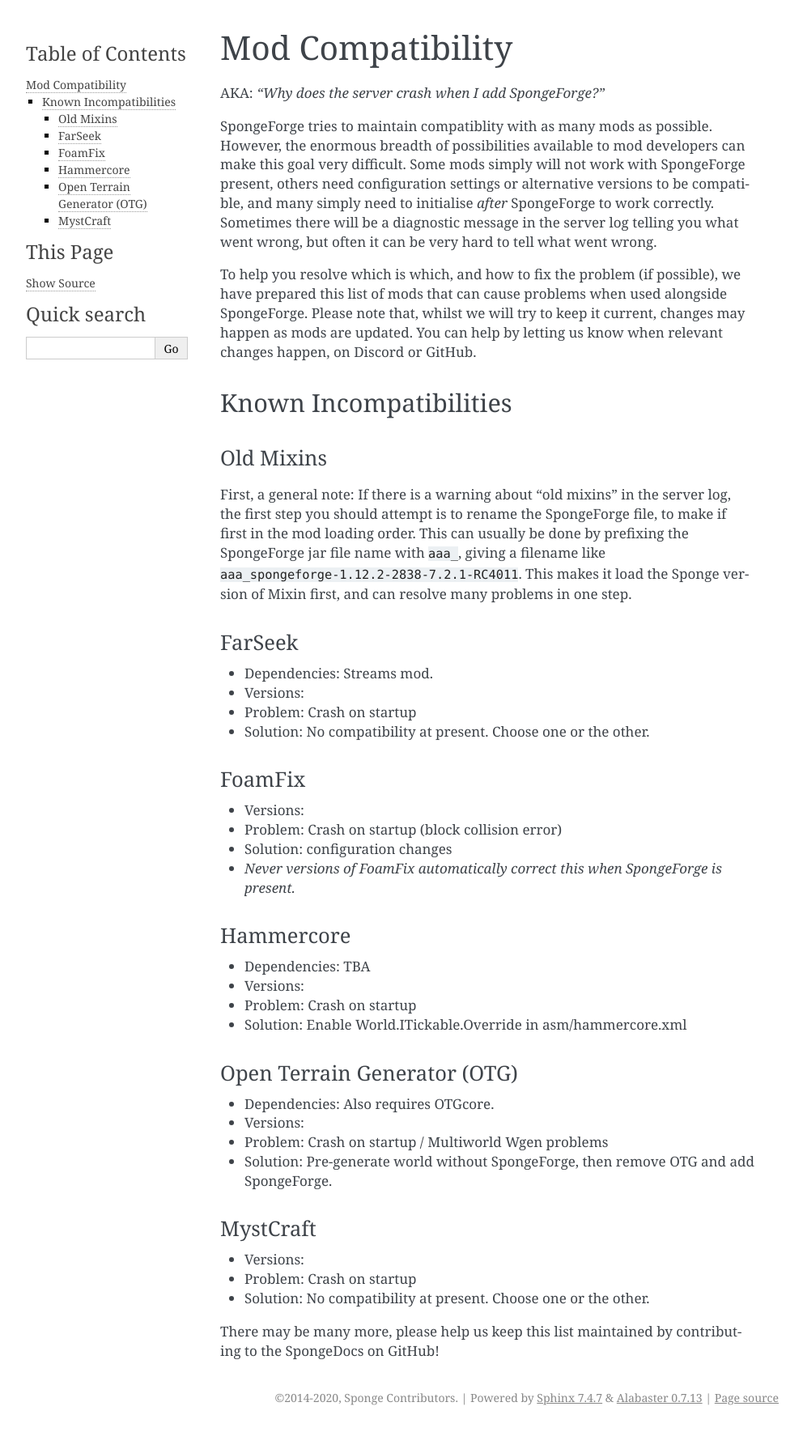
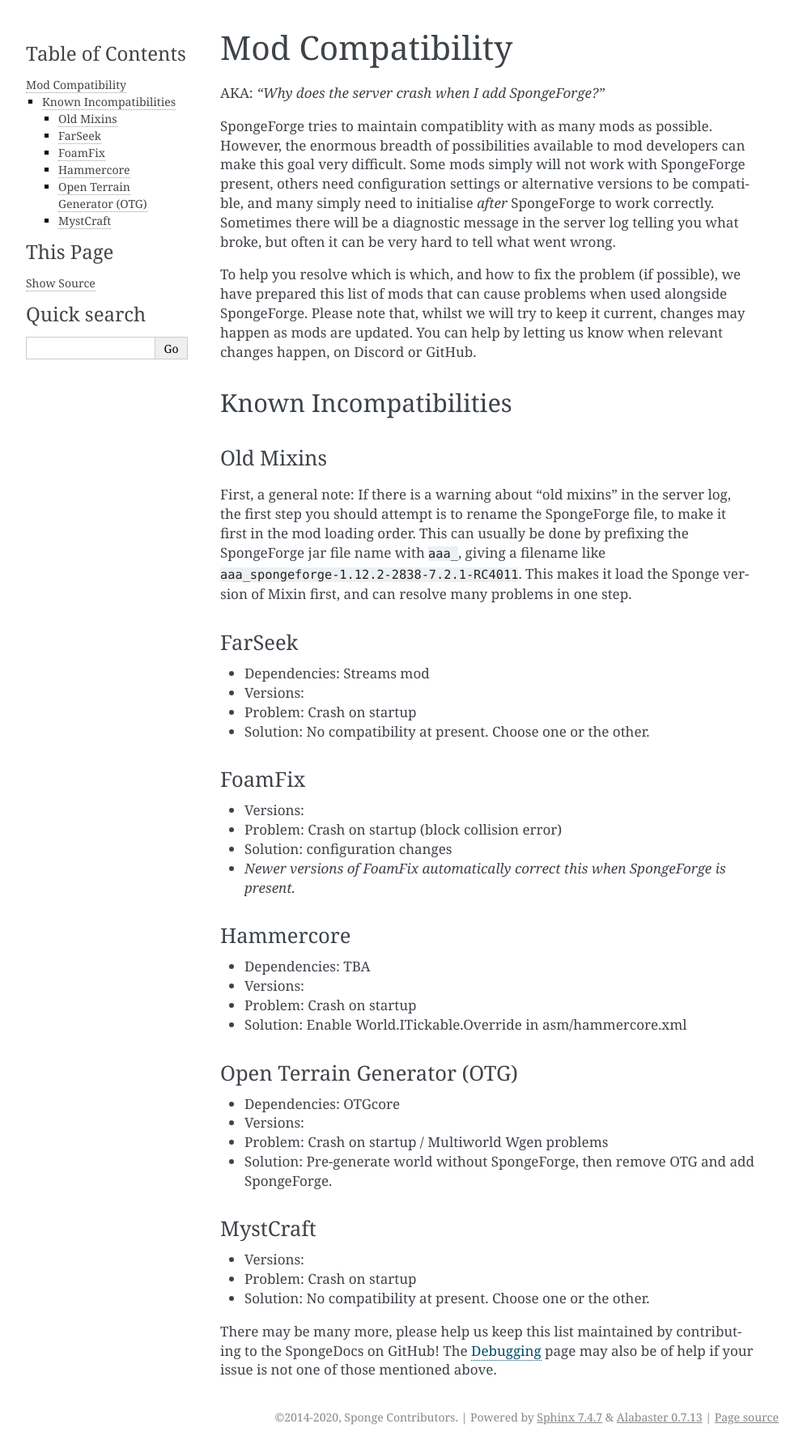
Before and after one commit to SpongePowered/SpongeDocs, a Sphinx documentation site: the page built from source/server/spongineer/incompatible.rst, in a window 1280 px wide. Shown: the whole page at 81% size, without its empty margins (148-1140 px from the left). Built offline with Sphinx 7.4.7, drawn with Linux system fonts in a browser that asks for light colours; pages that are not in the unit, such as notebooks, are missing from menus; before the commit the page ends 1766 px from its top, so only the background shows below that.

Commit message:
Add link to debugging
Fixed some typos.

```diff
--- a/source/server/spongineer/incompatible.rst
+++ b/source/server/spongineer/incompatible.rst
@@ -7,7 +7,7 @@
 SpongeForge tries to maintain compatiblity with as many mods as possible. However, the enormous breadth of possibilities
 available to mod developers can make this goal very difficult. Some mods simply will not work with SpongeForge present,
 others need configuration settings or alternative versions to be compatible, and many simply need to initialise *after*
-SpongeForge to work correctly. Sometimes there will be a diagnostic message in the server log telling you what went wrong,
+SpongeForge to work correctly. Sometimes there will be a diagnostic message in the server log telling you what broke,
 but often it can be very hard to tell what went wrong.
 
 To help you resolve which is which, and how to fix the problem (if possible), we have prepared this list of mods that
@@ -21,13 +21,13 @@
 ~~~~~~~~~~
 
 First, a general note: If there is a warning about "old mixins" in the server log, the first step you should attempt is
-to rename the SpongeForge file, to make if first in the mod loading order. This can usually be done by prefixing the
+to rename the SpongeForge file, to make it first in the mod loading order. This can usually be done by prefixing the
 SpongeForge jar file name with ``aaa_``, giving a filename like ``aaa_spongeforge-1.12.2-2838-7.2.1-RC4011``. This makes it
 load the Sponge version of Mixin first, and can resolve many problems in one step.
 
 FarSeek
 ~~~~~~~
-- Dependencies: Streams mod.
+- Dependencies: Streams mod
 - Versions:
 - Problem: Crash on startup
 - Solution: No compatibility at present. Choose one or the other.
@@ -37,7 +37,7 @@
 - Versions:
 - Problem: Crash on startup (block collision error)
 - Solution: configuration changes
-- *Never versions of FoamFix automatically correct this when SpongeForge is present.*
+- *Newer versions of FoamFix automatically correct this when SpongeForge is present.*
 
 Hammercore
 ~~~~~~~~~~
@@ -48,7 +48,7 @@
 
 Open Terrain Generator (OTG)
 ~~~~~~~~~~~~~~~~~~~~~~~~~~~~
-- Dependencies: Also requires OTGcore.
+- Dependencies: OTGcore
 - Versions:
 - Problem: Crash on startup / Multiworld Wgen problems
 - Solution: Pre-generate world without SpongeForge, then remove OTG and add SpongeForge.
@@ -60,3 +60,4 @@
 - Solution: No compatibility at present. Choose one or the other.
 
 There may be many more, please help us keep this list maintained by contributing to the SpongeDocs on GitHub!
+The :doc:`debugging` page may also be of help if your issue is not one of those mentioned above.
```
